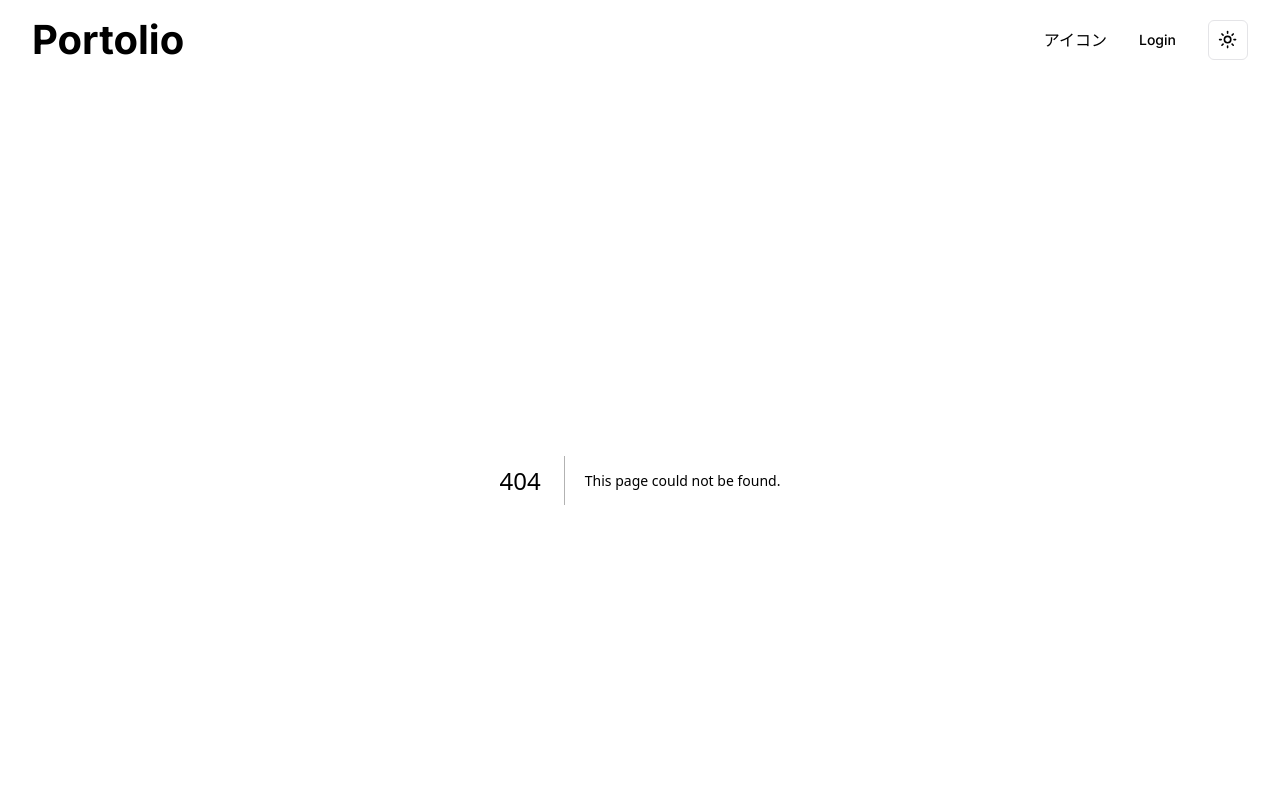
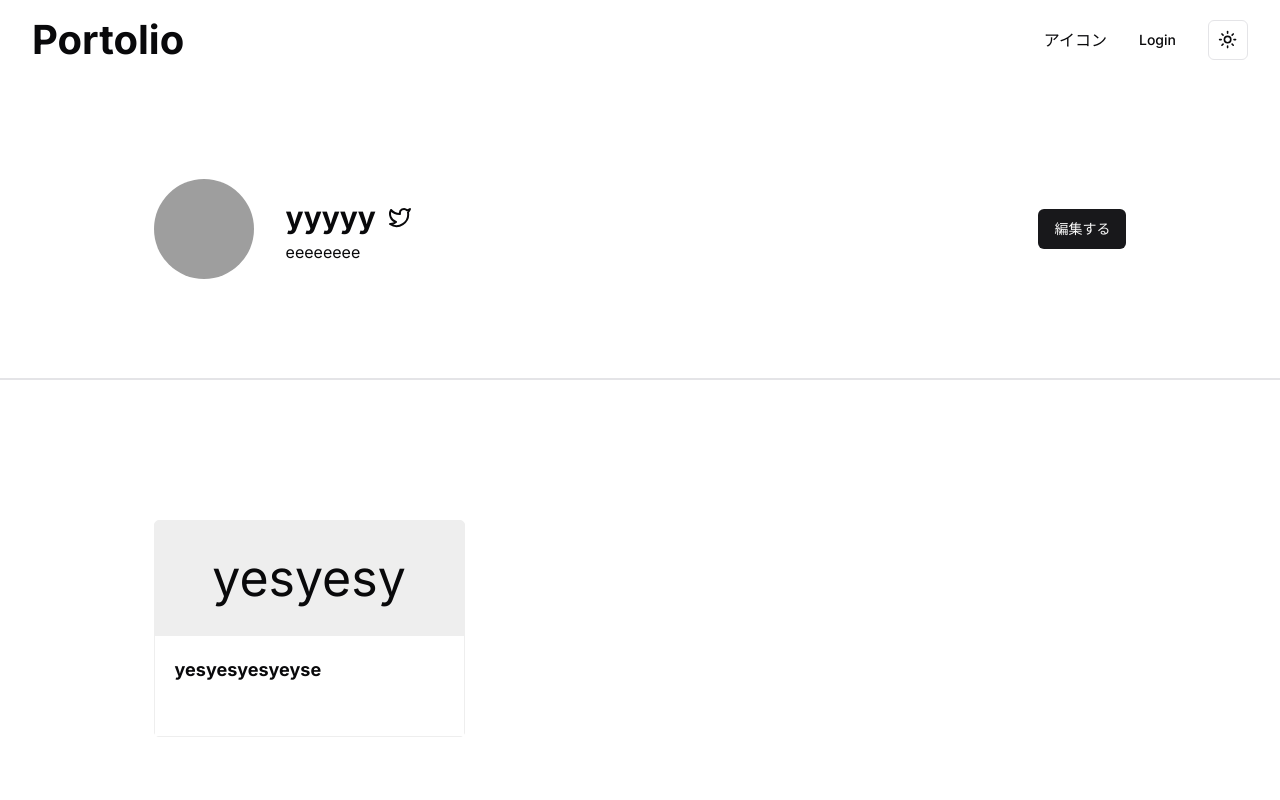
Before and after one commit to balckowl/portolio-new, a Next.js app: page /mypage in a window 1280 px wide. Before the commit this address had no page. Shown: the top 800 px of the page. Built offline with nearby package versions, Linux system fonts and the light colour scheme; grey boxes are pictures that could not be loaded.

Commit message:
feat: create-mypage

```diff
--- a/package.json
+++ b/package.json
@@ -9,6 +9,7 @@
     "lint": "next lint"
   },
   "dependencies": {
+    "@radix-ui/react-avatar": "^1.1.0",
     "@radix-ui/react-dropdown-menu": "^2.0.6",
     "@radix-ui/react-slot": "^1.0.2",
     "class-variance-authority": "^0.7.0",
--- /dev/null
+++ b/src/app/(pages)/mypage/page.tsx
@@ -0,0 +1,13 @@
+import PostList from "@/app/components/mypage/post/postList"
+import UserProfile from "@/app/components/mypage/userPorfile"
+
+const page = () => {
+  return (
+    <div>
+        <UserProfile />
+        <PostList />
+    </div>
+  )
+}
+
+export default page
--- /dev/null
+++ b/src/app/components/mypage/post/post.tsx
@@ -0,0 +1,18 @@
+import Link from "next/link"
+
+const Post = () => {
+    return (
+        <div className="col-span-1 border-[1px] border-[#eee] rounded-[5px] bg-[#eee]" >
+            <Link href={`/posts/`}>
+                <div className="text-center py-5">
+                    <span className="text-[50px]">yesyesy</span>
+                </div>
+                <div className={`bg-white py-5 px-5 h-[100px]`}>
+                    <h2 className={`text-[18px] font-bold`}>yesyesyesyeyse</h2>
+                </div>
+            </Link>
+        </div>
+    )
+}
+
+export default Post
--- /dev/null
+++ b/src/app/components/mypage/post/postList.tsx
@@ -0,0 +1,26 @@
+import Post from "./post"
+
+const postList = [
+    {icon: "😃", title: "失敗しました。"},
+    {icon: "😃", title: "失敗しました。"},
+    {icon: "👶", title: "失敗しました。"},
+    {icon: "😃", title: "失敗しました。"},
+    {icon: "⚠️", title: "失敗しました。"}
+]
+
+const PostList = () => {
+
+    return (
+        <div className="py-[90px] lg:py-[140px]">
+            <div className="container flex justify-center">
+                <div className="w-full lg:w-[80%]">
+                    <div className="grid grid-cols-1 sm:grid-cols-2 lg:grid-cols-3 gap-5">
+                        <Post />
+                    </div>
+                </div>
+            </div>
+        </div>
+    )
+}
+
+export default PostList
--- /dev/null
+++ b/src/app/components/mypage/userPorfile.tsx
@@ -0,0 +1,37 @@
+
+import { Avatar, AvatarFallback, AvatarImage } from "@/components/ui/avatar"
+import { Button } from "@/components/ui/button"
+import { Twitter } from "lucide-react"
+
+
+const UserProfile =  () => {
+
+    return (
+        <div className="h-[400px] lg:h-[300px]">
+            <div className="h-full container flex justify-center border-b-[2px]">
+                <div className="w-full sm:w-[80%] flex flex-col lg:flex-row items-end lg:items-center justify-center lg:justify-between">
+                    <div className="w-full lg:w-[70%] flex flex-col lg:flex-row items-center gap-8 mb-[15px] lg:mb-0">
+                        <Avatar className="w-[100px] h-[100px]">
+                            <AvatarImage src="https://github.com/shadcn.png" alt="@shadcn" />
+                            <AvatarFallback>CN</AvatarFallback>
+                        </Avatar>
+                        <div>
+                            <div className="flex items-center gap-3">
+                                <h2 className="text-[30px] font-bold">yyyyy</h2>
+                                <a href={`https://twitter.com/`}>
+                                    <Twitter />
+                                </a>
+                            </div>
+                            <p className="text-[13px] sm:text-[16px]">eeeeeeee</p>
+                        </div>
+                    </div>
+                    <Button>
+                        編集する
+                    </Button>
+                </div>
+            </div>
+        </div>
+    )
+}
+
+export default UserProfile
--- /dev/null
+++ b/src/components/ui/avatar.tsx
@@ -0,0 +1,50 @@
+"use client"
+
+import * as React from "react"
+import * as AvatarPrimitive from "@radix-ui/react-avatar"
+
+import { cn } from "@/lib/utils"
+
+const Avatar = React.forwardRef<
+  React.ElementRef<typeof AvatarPrimitive.Root>,
+  React.ComponentPropsWithoutRef<typeof AvatarPrimitive.Root>
+>(({ className, ...props }, ref) => (
+  <AvatarPrimitive.Root
+    ref={ref}
+    className={cn(
+      "relative flex h-10 w-10 shrink-0 overflow-hidden rounded-full",
+      className
+    )}
+    {...props}
+  />
+))
+Avatar.displayName = AvatarPrimitive.Root.displayName
+
+const AvatarImage = React.forwardRef<
+  React.ElementRef<typeof AvatarPrimitive.Image>,
+  React.ComponentPropsWithoutRef<typeof AvatarPrimitive.Image>
+>(({ className, ...props }, ref) => (
+  <AvatarPrimitive.Image
+    ref={ref}
+    className={cn("aspect-square h-full w-full", className)}
+    {...props}
+  />
+))
+AvatarImage.displayName = AvatarPrimitive.Image.displayName
+
+const AvatarFallback = React.forwardRef<
+  React.ElementRef<typeof AvatarPrimitive.Fallback>,
+  React.ComponentPropsWithoutRef<typeof AvatarPrimitive.Fallback>
+>(({ className, ...props }, ref) => (
+  <AvatarPrimitive.Fallback
+    ref={ref}
+    className={cn(
+      "flex h-full w-full items-center justify-center rounded-full bg-muted",
+      className
+    )}
+    {...props}
+  />
+))
+AvatarFallback.displayName = AvatarPrimitive.Fallback.displayName
+
+export { Avatar, AvatarImage, AvatarFallback }
```
Also changed, not shown: 1 other file (tests, documents, lock files or other folders).
